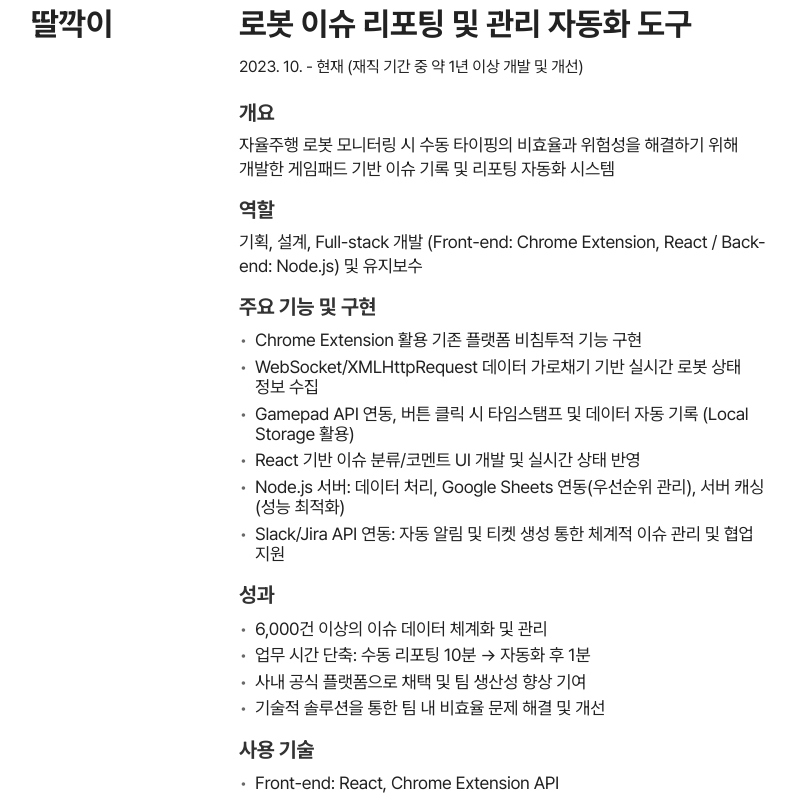
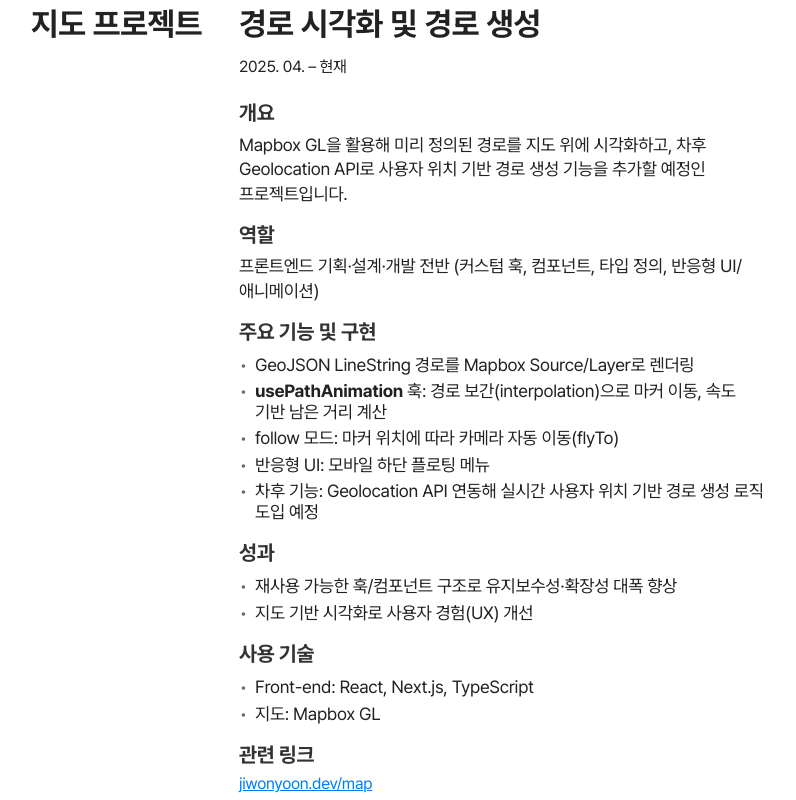
Before and after one commit to jiwonyoon-dev/jiwonyoon, a Next.js app: page /resume in a window 1280 px wide. Shown: the part 3120-3920 px from the top of the page, without its empty margins (241-1037 px from the left). Built offline with nearby package versions, Linux system fonts and the light colour scheme.

Commit message:
✨ update page.tsx with project details and contact information

```diff
--- a/src/app/resume/page.tsx
+++ b/src/app/resume/page.tsx
@@ -34,7 +34,10 @@ export default function ResumePage() {
   return (
     <div className="container">
       <section>
-        <h2>문제를 찾아 기술로 해결하는, <br/>주도적인 개발자 윤지원 입니다.</h2>
+        <h2>
+          문제를 찾아 기술로 해결하는, <br />
+          주도적인 개발자 윤지원 입니다.
+        </h2>
         <p>
           주도적인 문제 해결 능력과 Full-stack 개발 경험(Node.js, React)을 갖춘 프론트엔드 개발자입니다. 자율주행 로봇
           회사에서 현장 운영 비효율 개선을 위해 '딸깍이' 툴을 직접 개발하여 사내 공식 플랫폼으로 채택되는 성과를
@@ -148,6 +151,49 @@ export default function ResumePage() {
         <h2>프로젝트</h2>
         <div className="row">
           <div className="row-left">
+            <h3>지도 프로젝트</h3>
+          </div>
+          <div className="row-right">
+            <h4>경로 시각화 및 경로 생성</h4>
+            <span className="time">
+              <time dateTime="2025-04">2025. 04.</time> – 현재
+            </span>
+            <h5>개요</h5>
+            <p>
+              Mapbox GL을 활용해 미리 정의된 경로를 지도 위에 시각화하고, 차후 Geolocation API로 사용자 위치 기반 경로
+              생성 기능을 추가할 예정인 프로젝트입니다.
+            </p>
+            <h5>역할</h5>
+            <p>프론트엔드 기획·설계·개발 전반 (커스텀 훅, 컴포넌트, 타입 정의, 반응형 UI/애니메이션)</p>
+            <h5>주요 기능 및 구현</h5>
+            <ul>
+              <li>GeoJSON LineString 경로를 Mapbox Source/Layer로 렌더링</li>
+              <li>
+                <strong>usePathAnimation</strong> 훅: 경로 보간(interpolation)으로 마커 이동, 속도 기반 남은 거리 계산
+              </li>
+              <li>follow 모드: 마커 위치에 따라 카메라 자동 이동(flyTo)</li>
+              <li>반응형 UI: 모바일 하단 플로팅 메뉴</li>
+              <li>차후 기능: Geolocation API 연동해 실시간 사용자 위치 기반 경로 생성 로직 도입 예정</li>
+            </ul>
+            <h5>성과</h5>
+            <ul>
+              <li>재사용 가능한 훅/컴포넌트 구조로 유지보수성·확장성 대폭 향상</li>
+              <li>지도 기반 시각화로 사용자 경험(UX) 개선</li>
+            </ul>
+            <h5>사용 기술</h5>
+            <ul>
+              <li>Front‑end: React, Next.js, TypeScript</li>
+              <li>지도: Mapbox GL</li>
+            </ul>
+            <h5>관련 링크</h5>
+            <a href="https://jiwonyoon.dev/map" target="_blank" rel="noopener">
+              jiwonyoon.dev/map
+            </a>
+          </div>
+        </div>
+
+        <div className="row">
+          <div className="row-left">
             <h3>딸깍이</h3>
           </div>
           <div className="row-right">
@@ -196,10 +242,10 @@ export default function ResumePage() {
         <h2>연락처</h2>
         <ul>
           <li>
-            <a href="mailto:jetty8013@gamil.com">이메일</a>
+            <a href="mailto:jiwonyoon.dev@gamil.com">이메일</a>
           </li>
           <li>
-            <a href="https://www.linkedin.com/in/jetty8013" target="_blank">
+            <a href="https://www.linkedin.com/in/jiwonyoondev" target="_blank">
               LinkedIn 프로필
             </a>
           </li>
```
